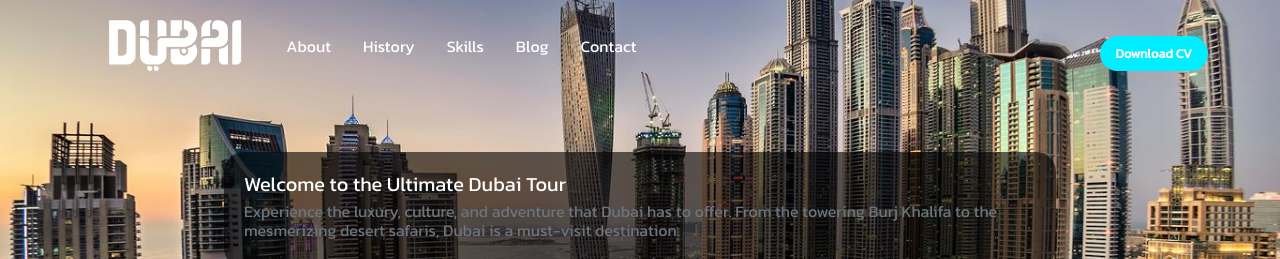
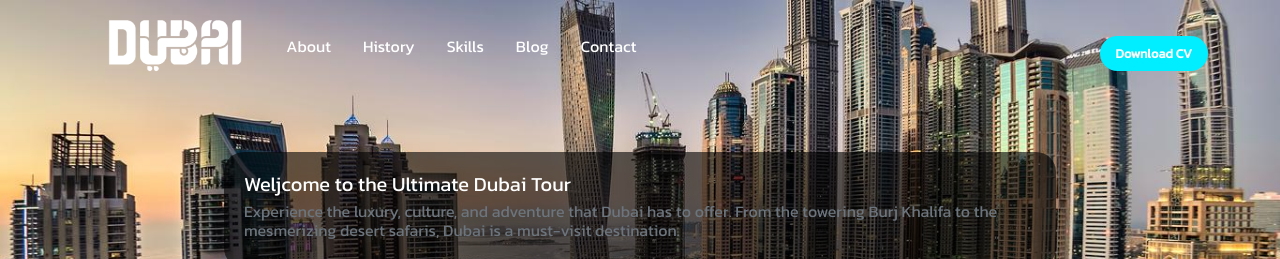
Before and after one commit to dhanani-git-trial/DubaiTour, a SvelteKit app: page / in a window 1280 px wide. Shown: the top 259 px of the page. Built offline with nearby package versions, Linux system fonts and the light colour scheme.

Commit message:
testing hosted page

```diff
--- a/src/routes/+page.svelte
+++ b/src/routes/+page.svelte
@@ -5,7 +5,7 @@
 <Nav/>
 <br><br><br>
 <Card>
-    <span slot="title">Welcome to the Ultimate Dubai Tour</span>
+    <span slot="title">Weljcome to the Ultimate Dubai Tour</span>
     <span slot="subtitle">Experience the luxury, culture, and adventure that Dubai has to offer.
         From the towering Burj Khalifa to the mesmerizing desert safaris, Dubai is a must-visit destination.</span>
 </Card>
```
